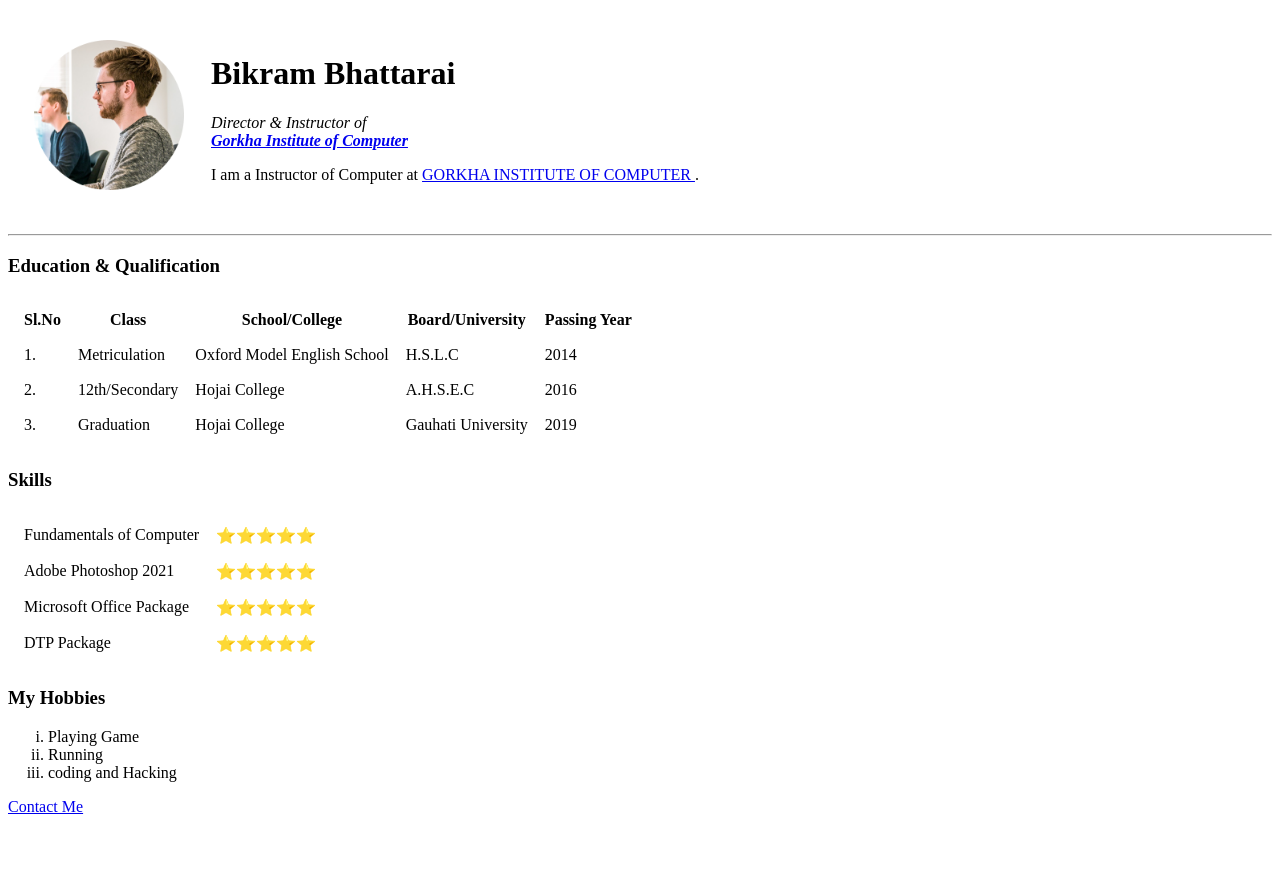
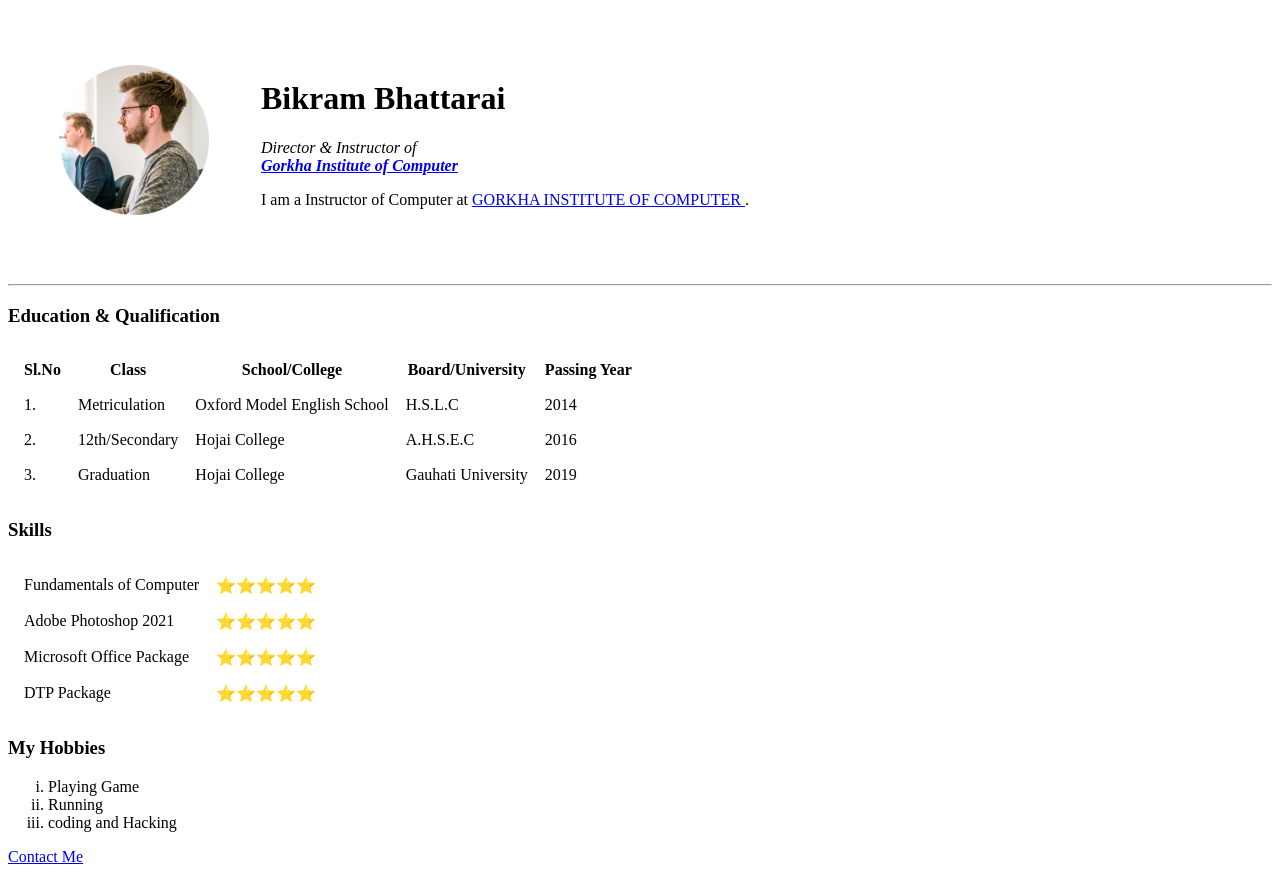
Before and after one commit to Bikrambhattarai/bikrambhattarai, a plain HTML site: page index.html in a window 1280 px wide. Before the commit the page ends 832 px from the top, so only its background shows below. Drawn offline with Linux system fonts and the light colour scheme.

Commit message:
Update index.html

```diff
--- a/index.html
+++ b/index.html
@@ -7,7 +7,7 @@
     <title>💗 Bikram Personal's Site</title>
 </head>
 <body>
-    <table cellspacing="25">
+    <table cellspacing="50">
         <tbody>
             <tr>
                 <td><img src="bikram.png" alt="Bikram Bhattarai" style="height: 150px;"></td>
```
